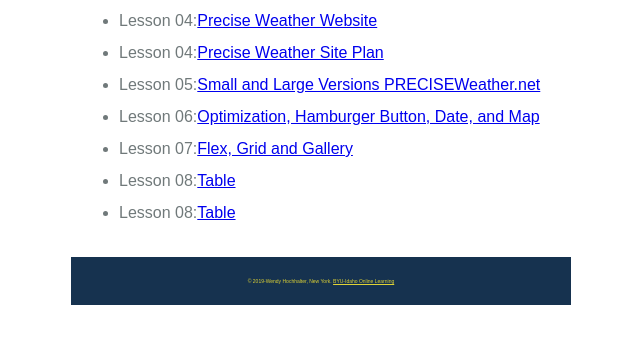
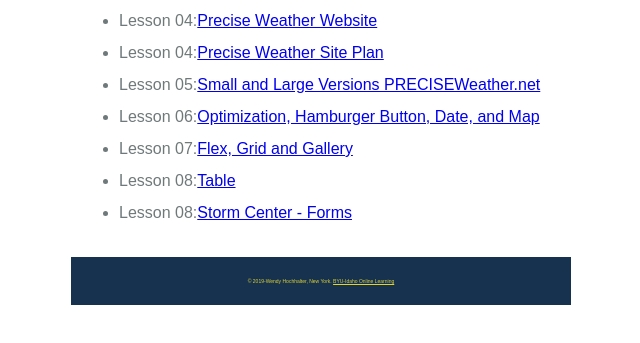
Before and after one commit to wendyHochhalter/wendyHochhalter.github.io, a plain HTML site: page index.html in a window 1280 px wide. Shown: the part 215-558 px from the top of the page, without its empty margins (319-959 px from the left). Drawn offline with Linux system fonts and the light colour scheme.

Commit message:
updated index

```diff
--- a/index.html
+++ b/index.html
@@ -26,7 +26,7 @@
             <li>Lesson 06:<a href="assignments/lesson-6/preston-6.html">Optimization, Hamburger Button, Date, and Map</a></li>
             <li>Lesson 07:<a href="assignments/lesson-7/gallery-7.html">Flex, Grid and Gallery</a></li>
             <li>Lesson 08:<a href="assignments/lesson-8/tablebuild.html">Table</a></li>
-            <li>Lesson 08:<a href="assignments/lesson-8/stormcenter-8.html">Table</a></li>
+            <li>Lesson 08:<a href="assignments/lesson-8/stormcenter-8.html">Storm Center - Forms</a></li>
         </ul>
 
     </main>
```
